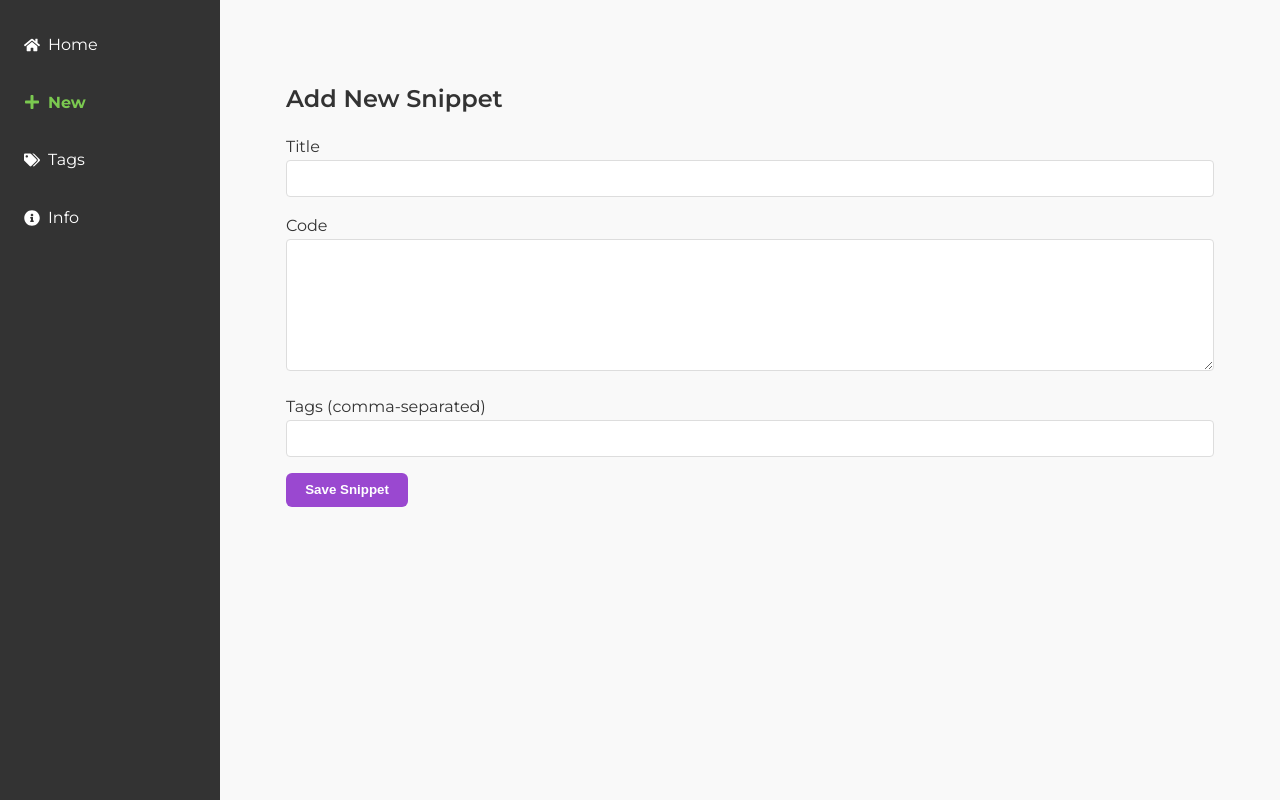
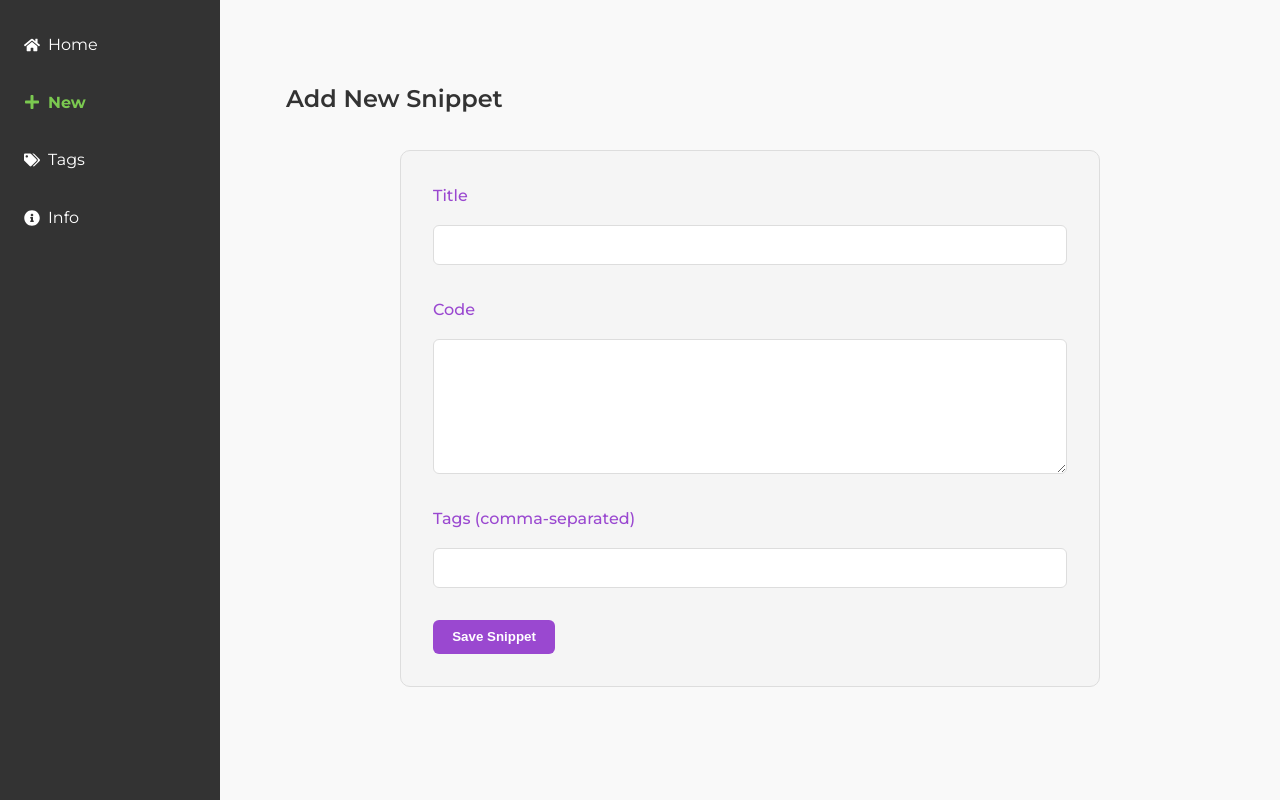
Before and after one commit to yassir-chouika/CodeWallet, a React (Vite) app in the folder src/renderer/: page /fragment in a window 1280 px wide. Built offline with nearby package versions, Linux system fonts and the light colour scheme.

Commit message:
Finalize styling and stable CRUD functionality before persistence

```diff
--- a/src/renderer/src/assets/main.css
+++ b/src/renderer/src/assets/main.css
@@ -45,7 +45,9 @@ body {
 }
 
 /* Typography */
-h1, h2, h3 {
+h1,
+h2,
+h3 {
   margin-bottom: 1rem;
   font-weight: 600;
 }
@@ -84,7 +86,9 @@ h1 {
 }
 
 /* Inputs & Textareas */
-input, textarea, select {
+input,
+textarea,
+select {
   font-family: inherit;
   font-size: 1rem;
   padding: 0.5rem;
@@ -94,7 +98,9 @@ input, textarea, select {
   margin-bottom: 1rem;
 }
 
-input:focus, textarea:focus, select:focus {
+input:focus,
+textarea:focus,
+select:focus {
   border-color: var(--color-primary);
   outline: none;
   box-shadow: 0 0 0 2px rgba(154, 72, 208, 0.2);
@@ -167,6 +173,34 @@ input:focus, textarea:focus, select:focus {
   background-color: #7a36a7;
 }
 
+.modal-header {
+  display: flex;
+  justify-content: space-between;
+  align-items: center;
+  margin-bottom: 1rem;
+}
+
+.copy-btn {
+  background-color: transparent;
+  color: var(--color-primary);
+  border: 1px solid var(--color-primary);
+  padding: 6px 12px;
+  border-radius: 4px;
+  cursor: pointer;
+  font-weight: 500;
+}
+
+.copy-btn:hover {
+  background-color: var(--color-primary);
+  color: white;
+}
+
+.modal-footer {
+  display: flex;
+  justify-content: flex-start;
+  margin-top: 1.5rem;
+}
+
 /* Sidebar Layout */
 .app-layout {
   display: flex;
@@ -210,3 +244,33 @@ input:focus, textarea:focus, select:focus {
   background-color: #f9f9f9;
   overflow-y: auto;
 }
+
+/* === Snippet Form Styling === */
+.snippet-form {
+  display: flex;
+  flex-direction: column;
+  gap: 1rem;
+  background-color: var(--color-muted);
+  padding: 2rem;
+  border: 1px solid var(--color-border);
+  border-radius: 10px;
+  max-width: 700px;
+  margin: 2rem auto;
+}
+
+.snippet-form label {
+  font-weight: 500;
+  color: var(--color-primary);
+}
+
+.snippet-form input,
+.snippet-form textarea {
+  background-color: #fff;
+  border: 1px solid var(--color-border);
+  border-radius: 6px;
+  padding: 0.6rem;
+}
+
+.snippet-form button {
+  align-self: flex-start;
+}
--- a/src/renderer/src/components/Modal.jsx
+++ b/src/renderer/src/components/Modal.jsx
@@ -3,16 +3,25 @@ import PropTypes from 'prop-types'
 const Modal = ({ visible, onClose, code }) => {
   if (!visible) return null
 
+  const handleCopy = () => {
+    navigator.clipboard.writeText(code)
+  }
+
   return (
     <div className="modal-overlay">
       <div className="modal-content">
-        <h2>Code Preview</h2>
+        <div className="modal-header">
+          <h2>Code Preview</h2>
+          <button className="copy-btn" onClick={handleCopy}>📋 Copy</button>
+        </div>
+
         <pre className="code-box">
           <code>{code}</code>
         </pre>
-        <button className="close-btn" onClick={onClose}>
-          Close
-        </button>
+
+        <div className="modal-footer">
+          <button className="close-btn" onClick={onClose}>Close</button>
+        </div>
       </div>
     </div>
   )
--- a/src/renderer/src/pages/FragmentForm.jsx
+++ b/src/renderer/src/pages/FragmentForm.jsx
@@ -59,7 +59,7 @@ const FragmentForm = () => {
   return (
     <div className="container">
       <h2>{editingSnippet ? 'Edit Snippet' : 'Add New Snippet'}</h2>
-      <form onSubmit={handleSubmit}>
+      <form onSubmit={handleSubmit} className="snippet-form">
         <label>Title</label>
         <input value={title} onChange={(e) => setTitle(e.target.value)} required />
 
```
